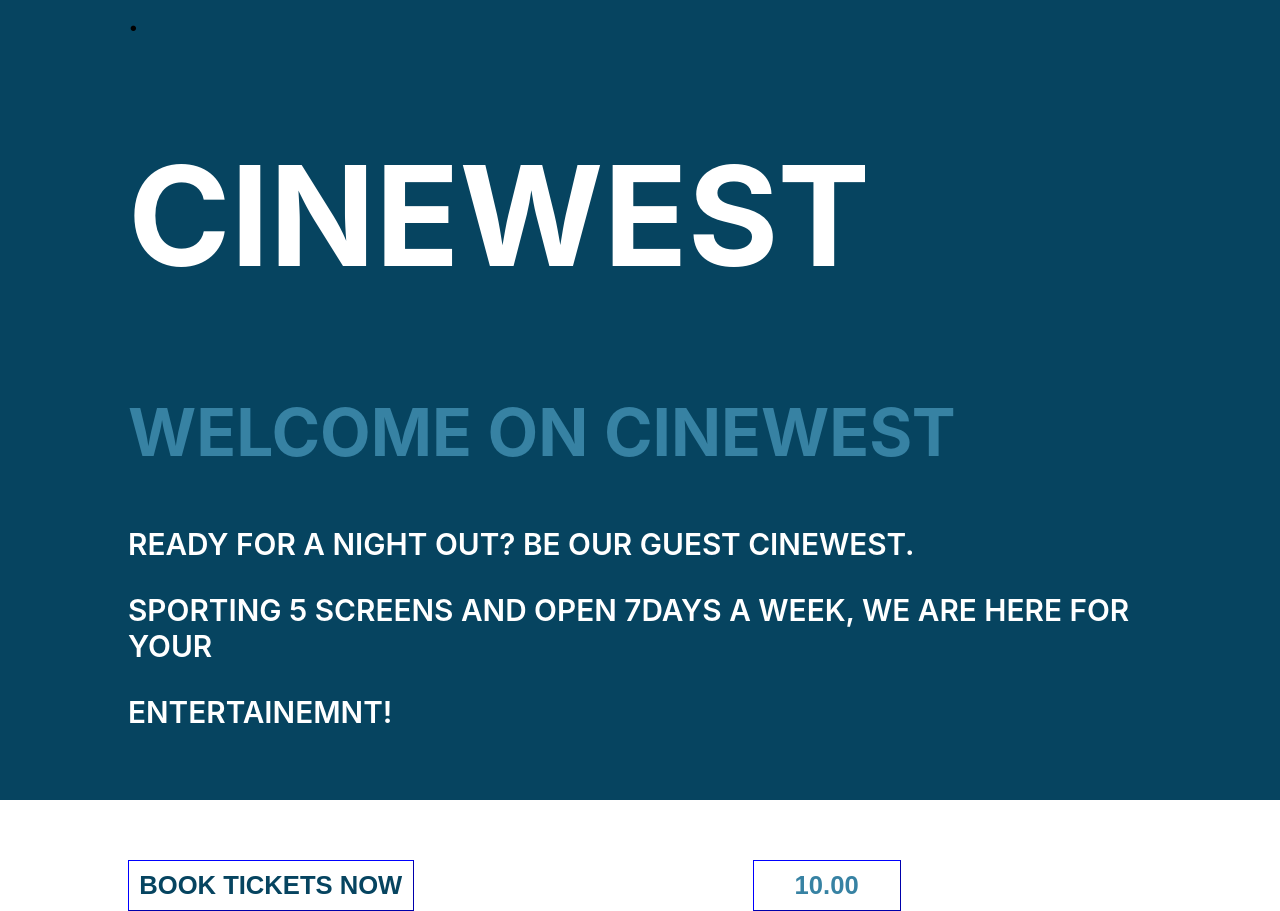
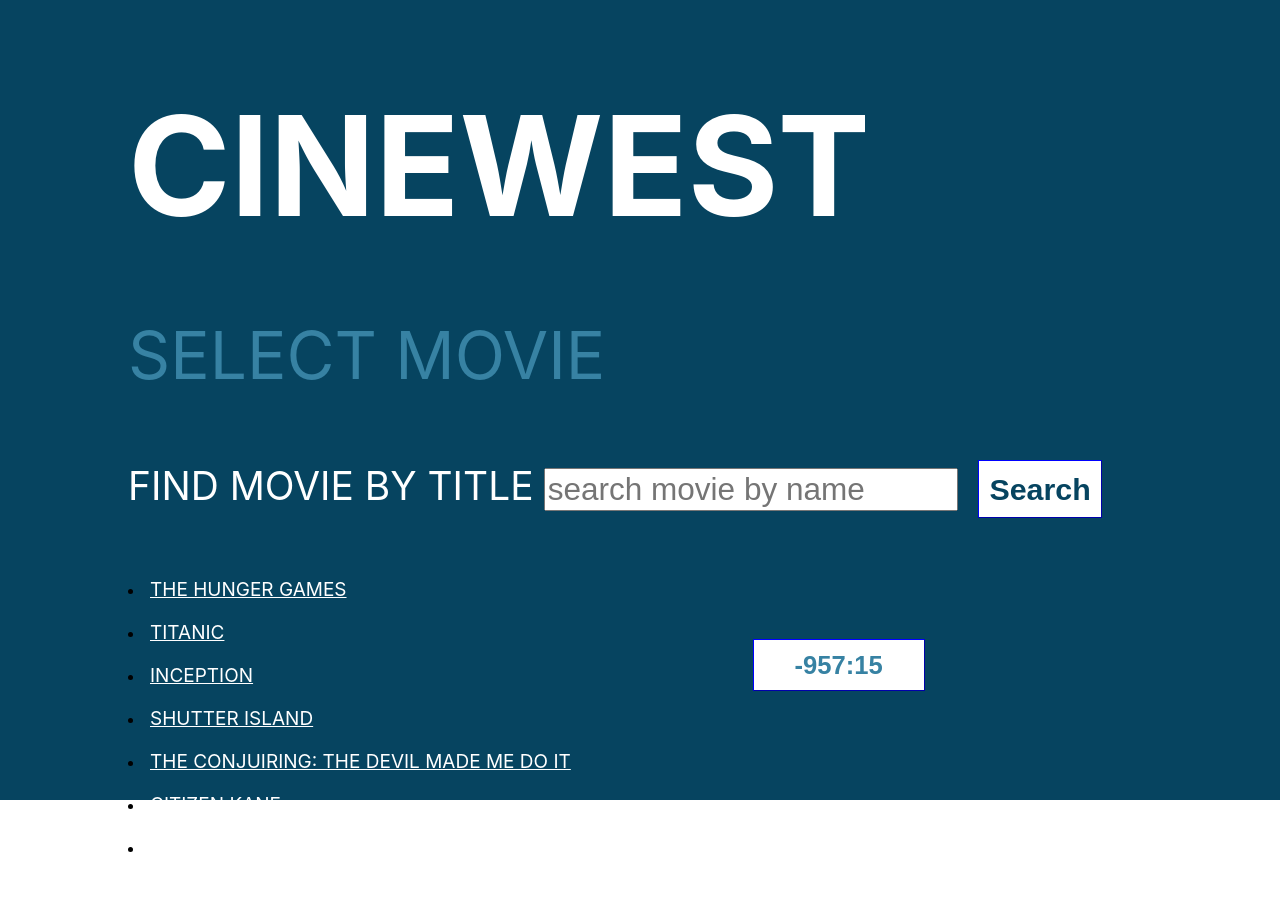
Before and after one commit to Ruhulcse/schoolp, a React (Create React App) app: page /booking in a window 1280 px wide. After the commit the page ends 879 px from the top, so only its background shows below. Built offline with nearby package versions, Linux system fonts and the light colour scheme.

Commit message:
search movie

```diff
--- a/package.json
+++ b/package.json
@@ -6,8 +6,10 @@
     "@testing-library/jest-dom": "^5.13.0",
     "@testing-library/react": "^11.2.7",
     "@testing-library/user-event": "^12.8.3",
+    "fuse.js": "^6.4.6",
     "react": "^17.0.2",
     "react-dom": "^17.0.2",
+    "react-router-dom": "^5.2.0",
     "react-scripts": "4.0.3",
     "web-vitals": "^1.1.2"
   },
--- a/src/App.js
+++ b/src/App.js
@@ -1,11 +1,15 @@
 import logo from './logo.svg';
 import './App.css';
+import { BrowserRouter as Router, Route } from "react-router-dom";
 import Welcome from './screens/Welcome';
-
+import Search from './screens/Search';
 function App() {
   return (
     <div className="App">
-      <Welcome/>
+    <Router>
+        <Route exact path="/" component={Welcome} />
+        <Route exact path="/booking" component={Search} />
+      </Router>
     </div>
   );
 }
--- a/src/Style.css
+++ b/src/Style.css
@@ -7,6 +7,8 @@
     color: white;
     font-size: 867%;
     font-weight: revert;
+    padding-top: 8%;
+    margin: 0;
 }
 .welcome {
     color:#3782a3;
@@ -32,6 +34,13 @@
     padding: 2%;
     font-weight: bold;
 }
+.src{
+    border: 1px outset blue;
+    background-color: white;
+    font-size: 190%;
+    padding: 1%;
+    font-weight: bold;
+}
 .rbutt {
     border: 1px outset blue;
     background-color: white;
@@ -42,3 +51,12 @@
     font-weight: bold;
     margin-left: 22%;
 }
+.find{
+    color: white;
+    font-size: 243%;
+    padding-right: 1%;
+}
+.searchbox{
+    font-size: 197%;
+    margin-right: 2%
+}
--- /dev/null
+++ b/src/screens/Search.jsx
@@ -0,0 +1,101 @@
+import React, { useState,useEffect } from 'react'
+import "../Style.css"
+import Fuse from 'fuse.js'
+import Timer from './Timer';
+function Search() {
+    const [movielist, setMobilist] = useState([
+        {
+            id: 1,
+            name: "THE HUNGER GAMES"
+        },
+        {
+            id: 2,
+            name: "TITANIC"
+        },
+        {
+            id: 3,
+            name: "INCEPTION"
+        }
+        ,{
+            id: 4,
+            name: "SHUTTER ISLAND"
+        }
+        ,
+        {
+            id: 5,
+            name: "THE CONJUIRING: THE DEVIL MADE ME DO IT"
+        }
+        ,
+        {
+            id: 6,
+            name: "CITIZEN KANE"
+        },
+        {
+            id:7,
+            name: "AVATAR"
+        }
+    ])
+    const [searchTerm, setSearchTerm] = useState('');
+    useEffect(() => {
+        const fuse = new Fuse(movielist, {
+          keys: ['name'],
+        });
+        const results = fuse.search(searchTerm).map(({ item }) => item);
+        if (
+          movielist.length > 0 &&
+          searchTerm.length >= 0 &&
+          results.length > 0
+        ) {
+          setMobilist(results);
+        } else {
+          setMobilist(movielist);
+        }
+      }, [movielist,searchTerm]);
+    const searchMovie = (e) =>{
+        e.preventDefault();
+        console.log("submitted");
+    }
+    const movie = (item) =>{
+        console.log(item);
+        localStorage.setItem('moviename',item);
+    }
+    return (
+        <div className="container">
+            <h1 className="head">CINEWEST</h1>
+            <p className="welcome">
+             SELECT MOVIE
+           </p>
+           <form class="form-inline" onSubmit={searchMovie}>
+            <label for="pwd" className="find">FIND MOVIE BY TITLE</label>
+            <input
+             type="text"
+             id="pwd"
+             className="searchbox"
+             placeholder="search movie by name"
+             name="q"
+             onChange={(e) => setSearchTerm(e.target.value)}
+             />
+            <button type="submit" className="src" style={{color:"#064460"}}>Search</button>
+            </form>
+            <br></br>
+            <br></br>
+            <br></br>
+            <div className="row">
+                <div className="left">
+                {movielist.map((item)=>(
+                    <li>
+                            <a href="/seat" style={{color:"white",fontSize:"19px"}} onClick={movie(item.name)}>{item.name}</a>
+                            <br></br>
+                            <br></br>
+                    </li>
+                    ))}
+                </div>
+                <div className='right' style={{paddingTop: "6%"}}>
+                    <Timer/>
+                </div>
+            </div>
+        </div>
+    )
+}
+
+export default Search
--- /dev/null
+++ b/src/screens/Timer.jsx
@@ -0,0 +1,24 @@
+import React from 'react'
+import "../Style.css"
+function Timer() {
+    var today = new Date();
+    let hour = today.getHours()*60*60;
+    var minutes = today.getMinutes()*60;
+    var seconds = today.getSeconds();
+    let result = hour+minutes+seconds;
+    let uptime = localStorage.getItem('endtime');
+    result = uptime - result;
+    function time_convert(time)
+     {
+        var minutes = Math.floor(time / 60);
+        var seconds = time - minutes * 60;
+      return minutes + ":" + seconds;
+     }
+    return (
+        <div>
+            <button type="submit"className="rbutt" style={{color: "#3782a3"}} > {time_convert(result)}</button>
+        </div>
+    )
+}
+
+export default Timer
--- a/src/screens/Welcome.jsx
+++ b/src/screens/Welcome.jsx
@@ -1,9 +1,21 @@
 import React from 'react'
 import "../Style.css"
+import Timer from './Timer';
 function Welcome() {
+    var today = new Date();
+    let hour = today.getHours()*60*60;
+    var minutes = today.getMinutes()*60;
+    var seconds = today.getSeconds();
+    let result = hour+minutes+seconds;
+    result+=10*60;
+    localStorage.setItem('endtime',result);
+
+    const book = () =>{
+        console.log('clicked')
+        window.location.href = '/booking';
+    }
     return (
         <div className="container">
-            <h1 style={{margin: "0"}}>.</h1>
             <h1 className="head">CINEWEST</h1>
             <h2 className="welcome">WELCOME ON CINEWEST</h2>
             <p className="description">
@@ -19,13 +31,13 @@ function Welcome() {
                 <br></br>
                 <br></br>
                 <br></br>
-                <button type="submit" className="butt" style={{color:"#064460"}}>BOOK TICKETS NOW</button>
+                <button type="submit" className="butt" style={{color:"#064460"}} onClick={book}>BOOK TICKETS NOW</button>
                  </div>
                 <div className="right">
                 <br></br>
                 <br></br>
                 <br></br>
-                 <button type="submit"className="rbutt" style={{color: "#3782a3"}} >10.00</button>
+                 <Timer/>
                 </div>
               </div>
             {/* {!check?(<div>
```
Also changed, not shown: 1 other file (tests, documents, lock files or other folders).
